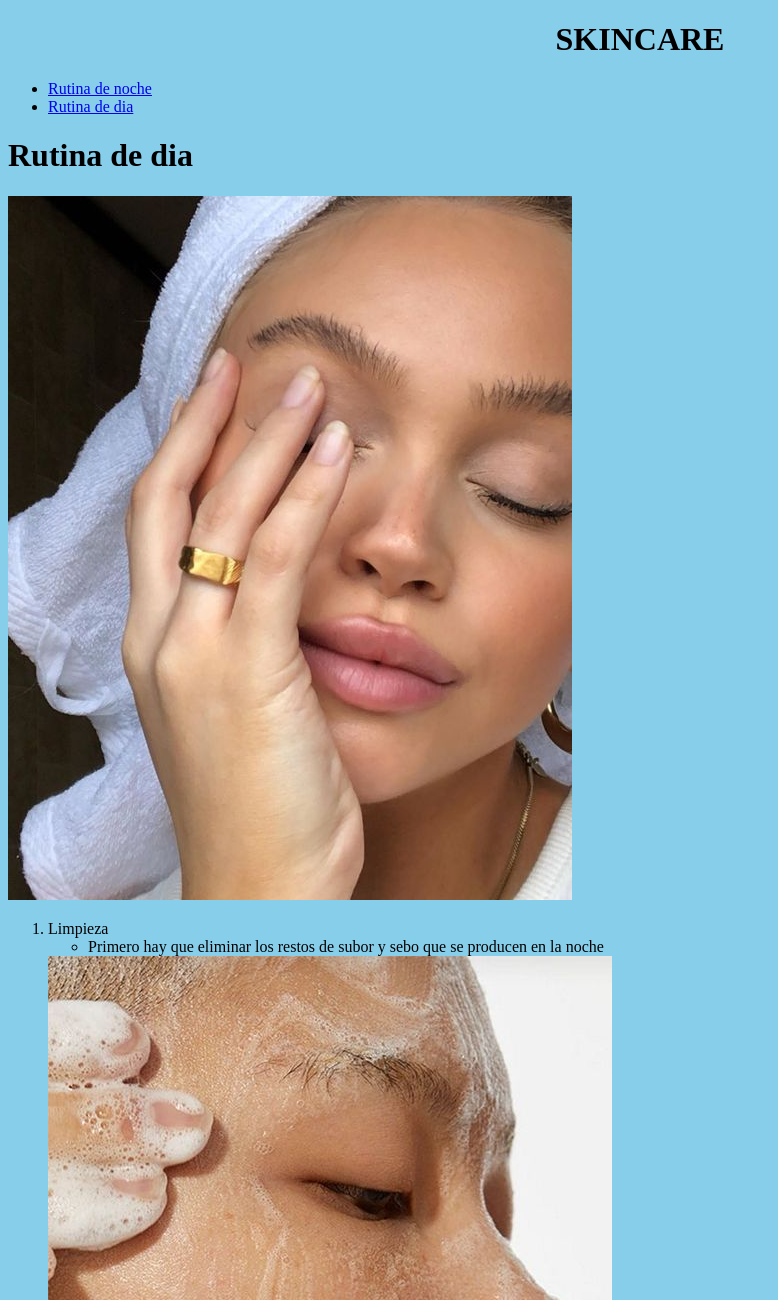
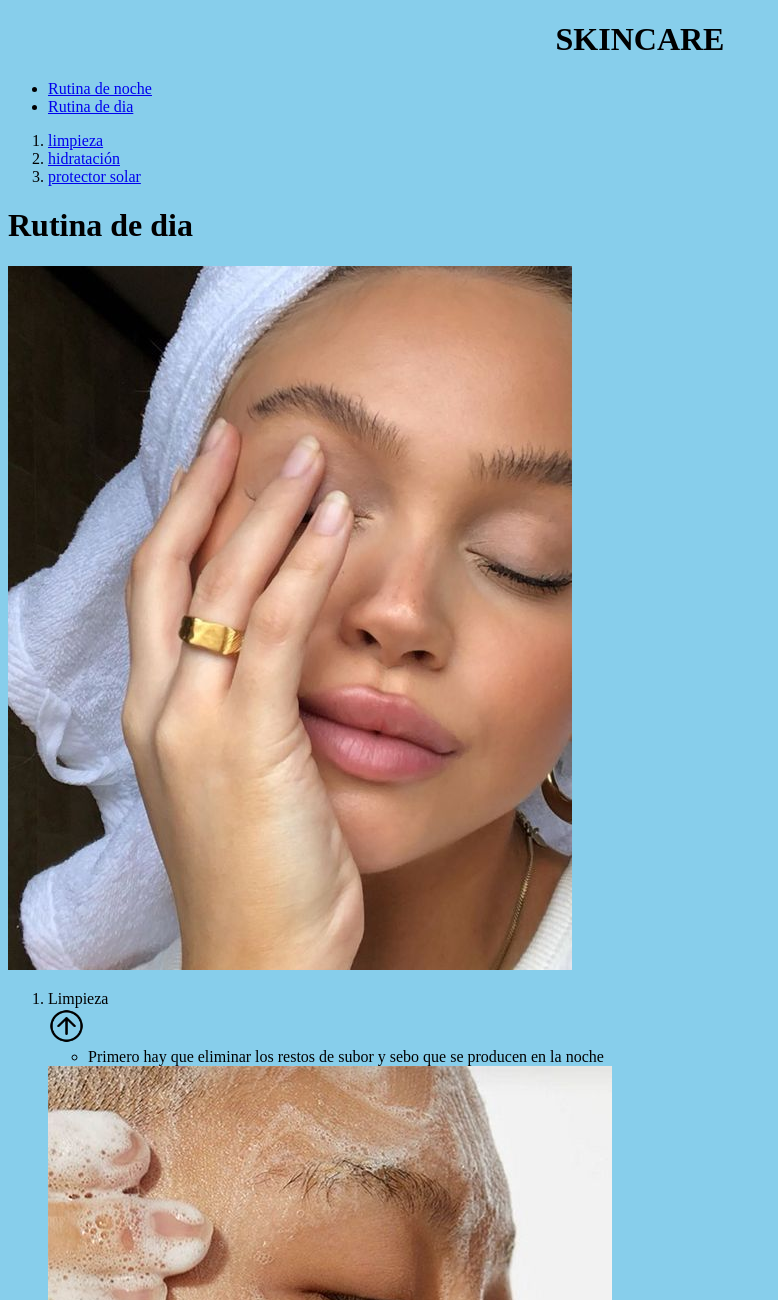
Before and after one commit to juliajuarez00/practica1, a plain HTML site: page pag2.html in a window 1280 px wide. Shown: the top 1300 px of the page, without its empty margins (0-778 px from the left). Drawn offline with Linux system fonts and the light colour scheme.

Commit message:
hipervinculos

```diff
--- a/pag2.html
+++ b/pag2.html
@@ -11,21 +11,26 @@
     <ul>
         <li><a href="./index.html"> Rutina de noche</a></li>
         <li><a href="#"> Rutina de dia</a></li>
-      </ul>
+    </ul>
+      <ol id="inicio">
+        <li><a href="#1">limpieza</a></li>
+        <li><a href="#2">hidratación</a></li>
+        <li><a href="#3">protector solar</a></li>
+    </ol>
     <h1>Rutina de dia</h1>
     <img src="./img/rutina dia.jpg" alt="">
     <ol>
-        <li>Limpieza</li>
+        <li id="1"> Limpieza</li><a href="#inicio"><img src="./img/flecha-hacia-arriba (2).png" alt="" width="3%" height="3%"></a>
         <ul>
             <li>Primero hay que eliminar los restos de subor y sebo que se producen en la noche</li>
         </ul>
         <img src="./img/limpiezaa.jpg" alt="">
-        <li>Hidratación</li>
+        <li id="2"> Hidratación</li><a href="#inicio"><img src="./img/flecha-hacia-arriba (2).png" alt="" width="3%" height="3%"></a>
         <ul>
             <li>Luego hay que reponer la hidratación, para mantener fuerte la barrera cutanea</li>
         </ul>
         <img src="./img/cremaaa.jpg" alt="">
-        <li>Protector solar</li>
+        <li id="3"> Protector solar</li><a href="#inicio"><img src="./img/flecha-hacia-arriba (2).png" alt="" width="3%" height="3%"></a>
         <ul>
             <li>Por ultimo hay que proteger la piel siempre con protector solar, sea invierno, llueva o no, esto evita manchas, despigmentación de la piel y cancer</li>
         </ul>
```
Also changed, not shown: img/flecha-hacia-arriba (2).png (added).
